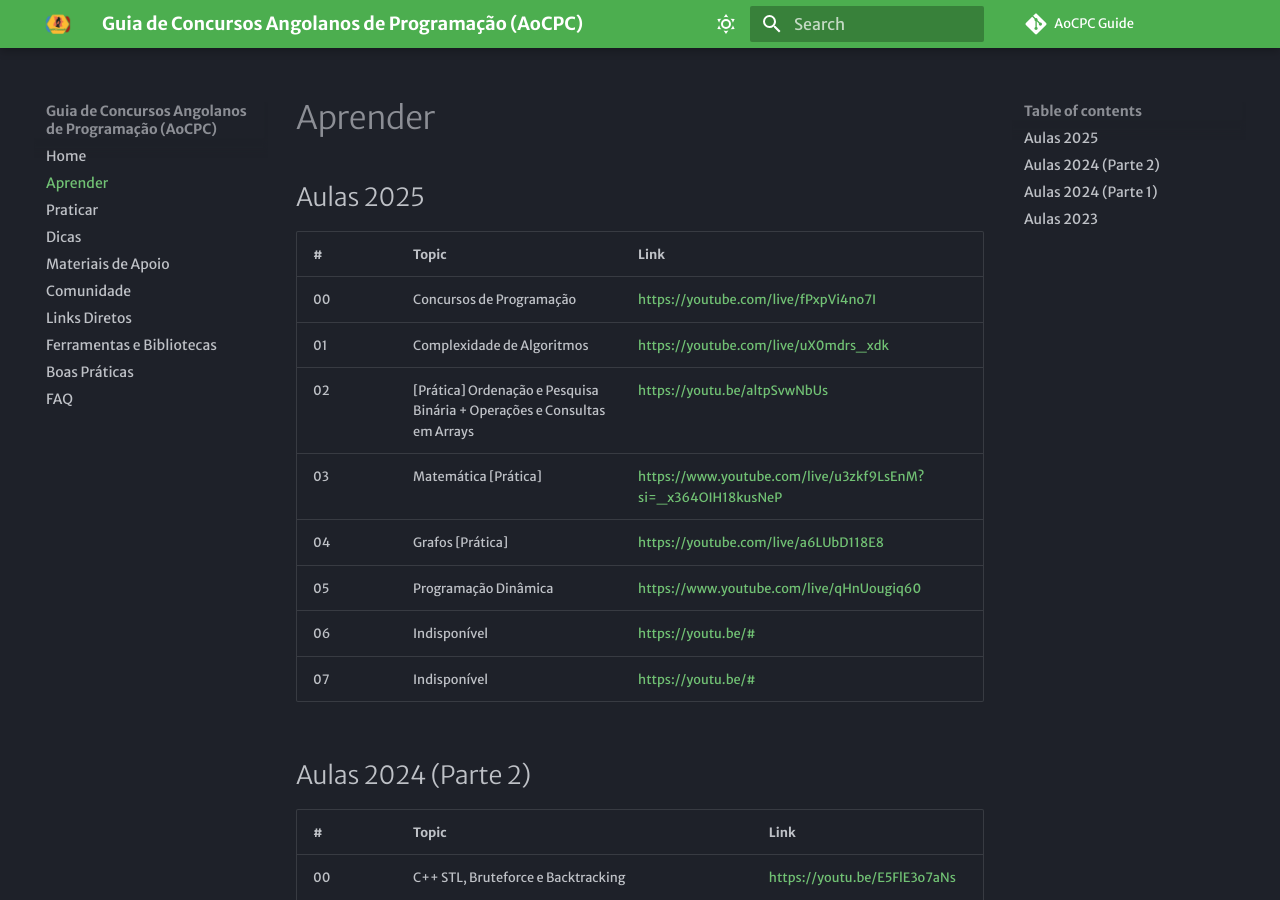
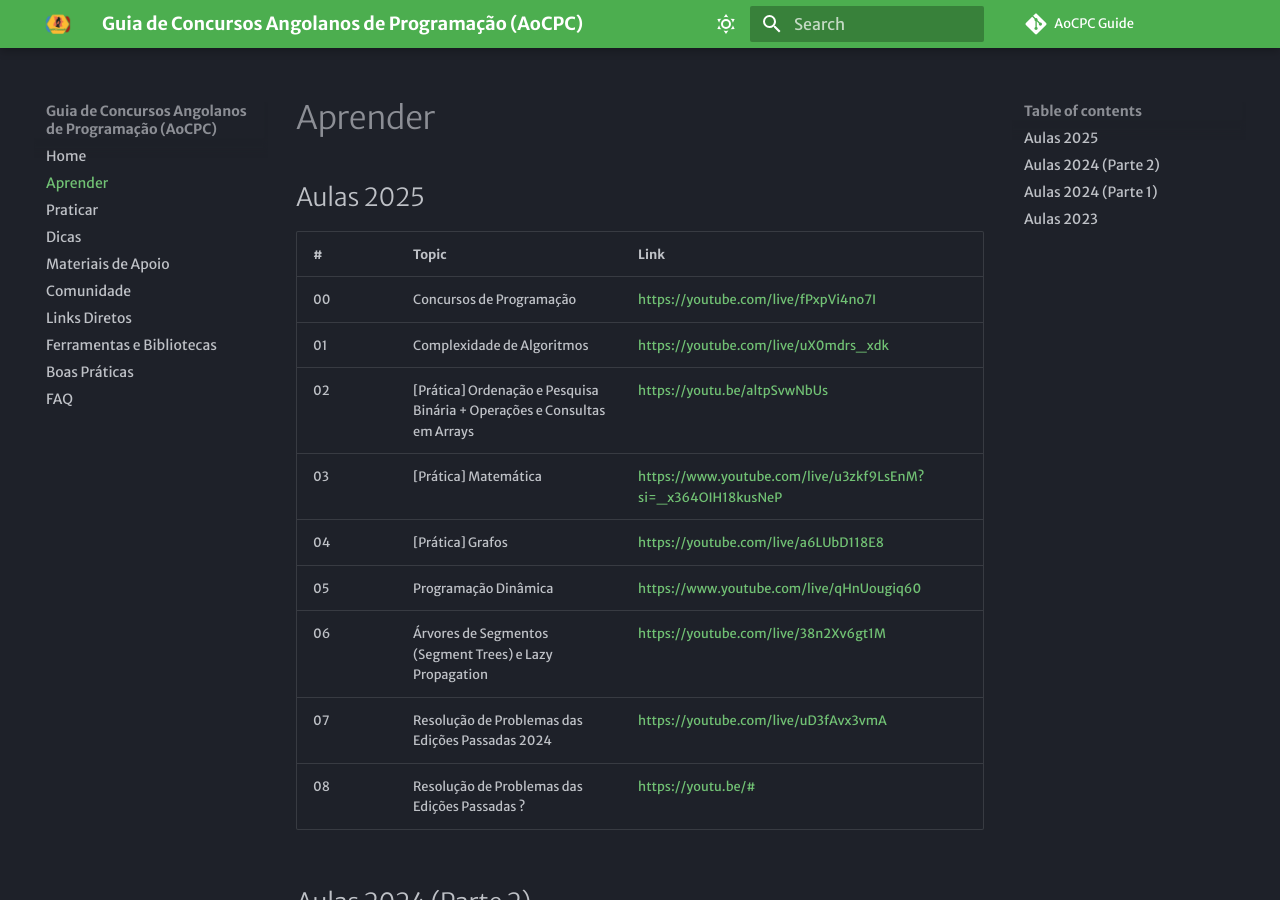
Before and after one commit to aocpc-community/aocpc-guide, an MkDocs documentation site: the page built from docs/guide/aprender.md, in a window 1280 px wide and 900 px high. Built offline with MkDocs 1.6.1 and Material for MkDocs 9.7.7, drawn with Linux system fonts in a browser that asks for light colours; some web fonts are replaced; comment, search, counter and statistics services are not loaded.

Commit message:
docs: new videos added

```diff
--- a/docs/guide/aprender.md
+++ b/docs/guide/aprender.md
@@ -5,11 +5,12 @@
 | 00  | Concursos de Programação                   | [https://youtube.com/live/fPxpVi4no7I](https://youtube.com/live/fPxpVi4no7I)         |
 | 01  | Complexidade de Algoritmos     | [https://youtube.com/live/uX0mdrs_xdk](https://youtube.com/live/uX0mdrs_xdk)        |
 | 02  | [Prática] Ordenação e Pesquisa Binária + Operações e Consultas em Arrays   | [https://youtu.be/altpSvwNbUs](https://youtu.be/altpSvwNbUs)        |
-| 03  | Matemática [Prática]   | [https://www.youtube.com/live/u3zkf9LsEnM?si=_x364OIH18kusNeP](https://www.youtube.com/live/u3zkf9LsEnM?si=_x364OIH18kusNeP)        |
-| 04  | Grafos [Prática]   | [https://youtube.com/live/a6LUbD118E8](https://youtube.com/live/a6LUbD118E8?feature=share)        |
+| 03  | [Prática] Matemática | [https://www.youtube.com/live/u3zkf9LsEnM?si=_x364OIH18kusNeP](https://www.youtube.com/live/u3zkf9LsEnM?si=_x364OIH18kusNeP)        |
+| 04  | [Prática] Grafos | [https://youtube.com/live/a6LUbD118E8](https://youtube.com/live/a6LUbD118E8?feature=share)        |
 | 05  | Programação Dinâmica   | [https://www.youtube.com/live/qHnUougiq60](https://www.youtube.com/live/qHnUougiq60)        |
-| 06  | Indisponível   | [https://youtu.be/#](https://youtu.be/#)        |
-| 07  | Indisponível   | [https://youtu.be/#](https://youtu.be/#)        |
+| 06  | Árvores de Segmentos (Segment Trees) e Lazy Propagation   | [https://youtube.com/live/38n2Xv6gt1M](https://youtube.com/live/38n2Xv6gt1M)        |
+| 07  | Resolução de Problemas das Edições Passadas 2024  | [https://youtube.com/live/uD3fAvx3vmA](https://youtube.com/live/uD3fAvx3vmA)        |
+| 08  |  Resolução de Problemas das Edições Passadas ?   | [https://youtu.be/#](https://youtu.be/#)        |
 
 ## Aulas 2024 (Parte 2)
 
```
